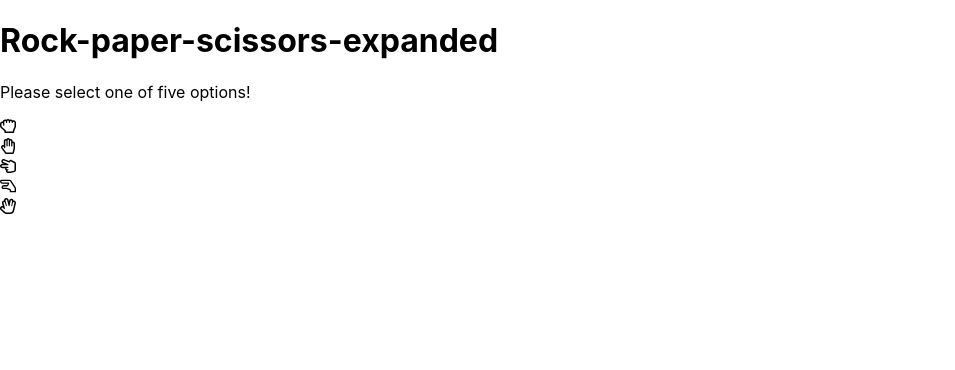
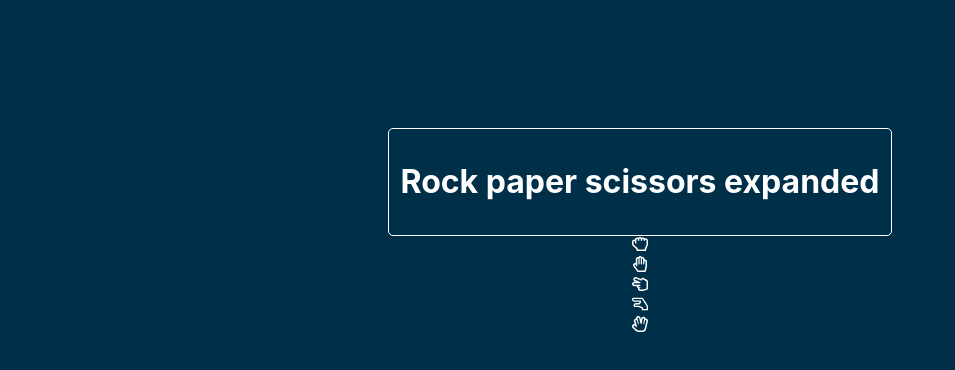
Before and after one commit to AldairGithub/rock-papers-scissors-expanded, a React (Create React App) app in the folder my-app/: page / in a window 1280 px wide. Shown: the top 370 px of the page, without its empty margins (0-955 px from the left). Built offline with nearby package versions, Linux system fonts and the light colour scheme.

Commit message:
added styling to header

```diff
--- a/my-app/src/App.css
+++ b/my-app/src/App.css
@@ -1,3 +1,5 @@
-.title {
-
+.App {
+  text-align: center;
+  color: #ffff;
+  margin-top: 10%;
 }
--- a/my-app/src/components/body/choices.tsx
+++ b/my-app/src/components/body/choices.tsx
@@ -6,7 +6,6 @@ export const Choices = (props: Props) => {
 
   return (
     <>
-        <p>Please select one of five options!</p>
       <ChoicesBody handleResult={handleResult}/>
     </>
   )
--- /dev/null
+++ b/my-app/src/components/header/header.css
@@ -0,0 +1,13 @@
+.header {
+  display: flex;
+  justify-content: center;
+}
+.container {
+  display: flex;
+  align-items: center;
+  justify-content: center;
+  border: 1px solid #fff;
+  padding: 12px;
+  width: fit-content;
+  border-radius: 5px;
+}
--- a/my-app/src/components/header/index.tsx
+++ b/my-app/src/components/header/index.tsx
@@ -1,7 +1,11 @@
+import './header.css'
+
 export const Header = () => {
   return (
-    <header>
-      <h1>Rock-paper-scissors-expanded</h1>
+    <header className="header">
+      <div className="container">
+        <h1>Rock paper scissors expanded</h1>
+      </div>
     </header>
   )
 }
--- a/my-app/src/index.css
+++ b/my-app/src/index.css
@@ -5,6 +5,7 @@ body {
     sans-serif;
   -webkit-font-smoothing: antialiased;
   -moz-osx-font-smoothing: grayscale;
+  background-color: #003049;
 }
 
 code {
```
